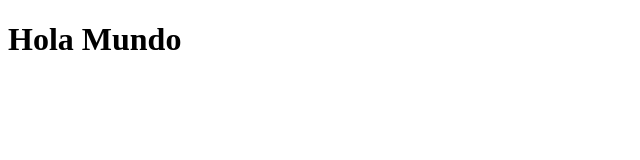
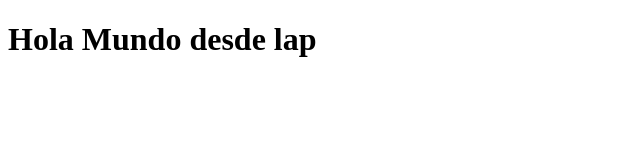
Before and after one commit to Fernando-Acosta818/git-test, a plain HTML site: page index.html in a window 1280 px wide. Shown: the whole page, without its empty margins (0-640 px from the left). Drawn offline with Linux system fonts and the light colour scheme.

Commit message:
Editado desde lap

```diff
--- a/index.html
+++ b/index.html
@@ -4,9 +4,9 @@
     <meta charset="UTF-8">
     <meta http-equiv="X-UA-Compatible" content="IE=edge">
     <meta name="viewport" content="width=device-width, initial-scale=1.0">
-    <title>Titulo en PC</title>
+    <title>Titulo en Lap</title>
 </head>
 <body>
-    <h1>Hola Mundo</h1>
+    <h1>Hola Mundo desde lap</h1>
 </body>
 </html>
```
